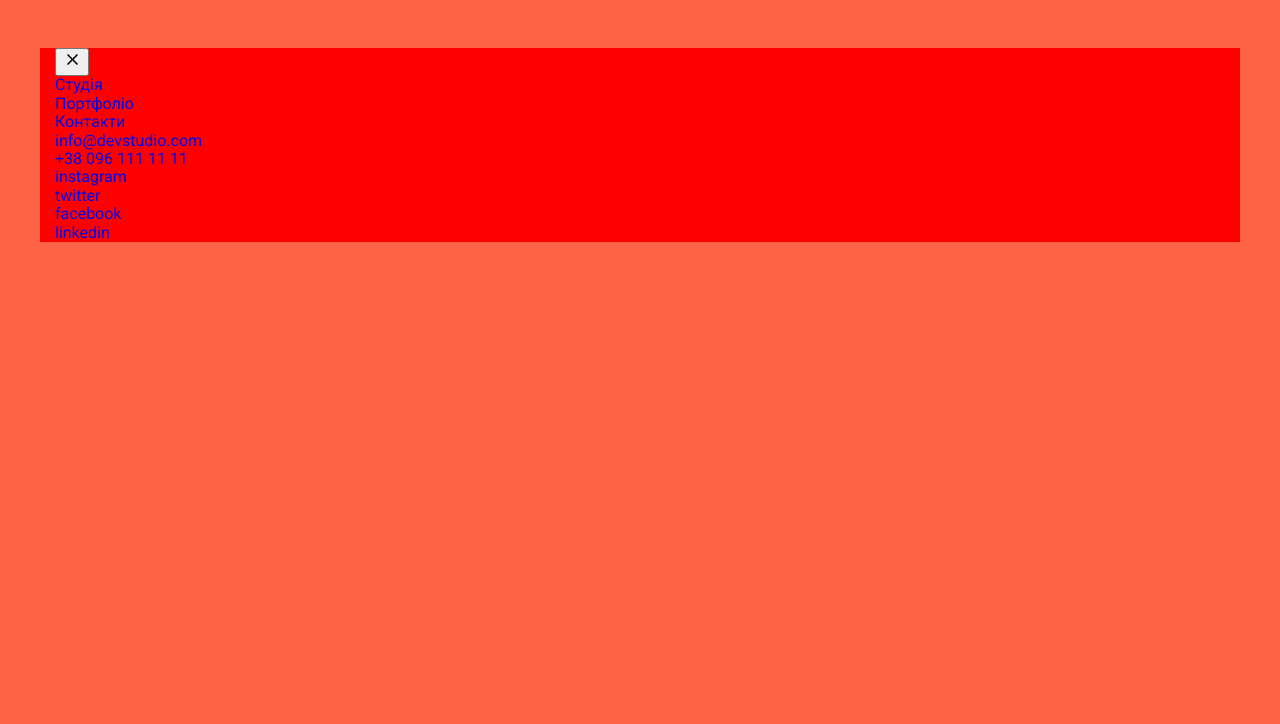
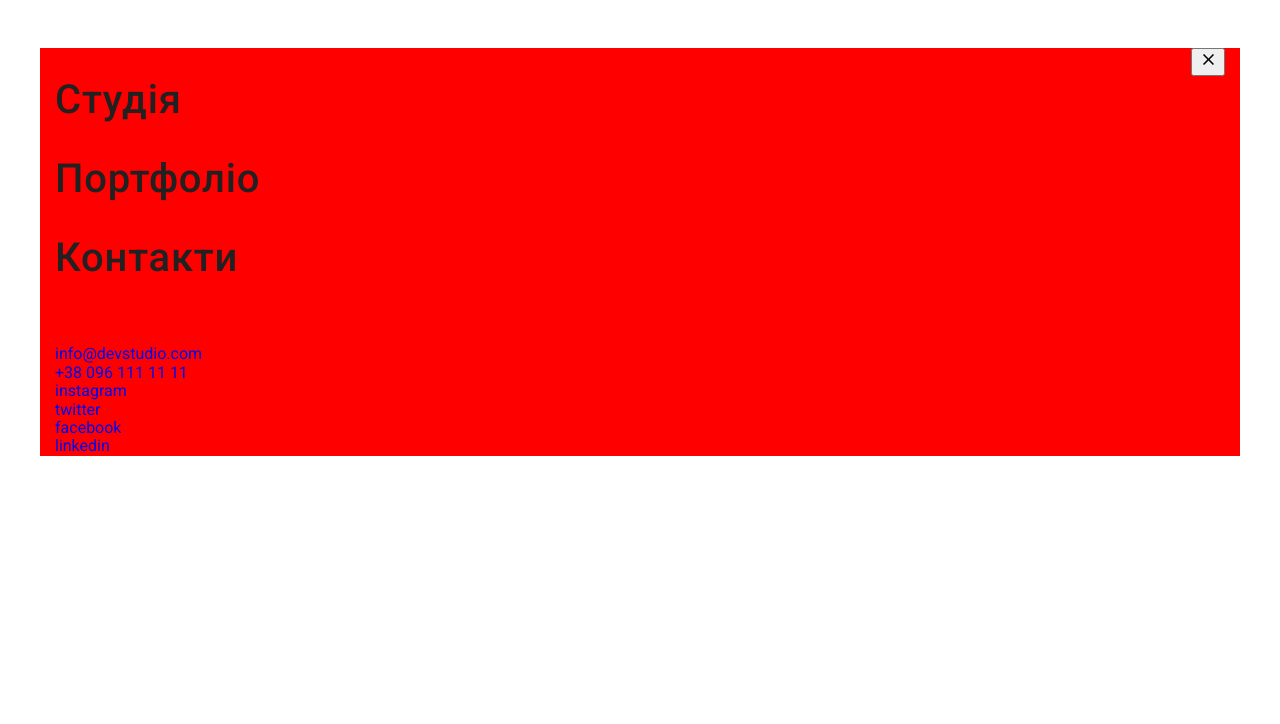
Before and after one commit to OleksandrCOI/goit-markup-hw-08, a website: page index.html in a window 1280 px wide. Shown: the top 724 px of the page. Drawn offline with nearby package versions, Linux system fonts and the light colour scheme.

Commit message:
ДЗ 8  меню далі

```diff
--- a/index.html
+++ b/index.html
@@ -73,7 +73,7 @@
       </div>
       <div class="menu-mob">
         <div class="container">
-          <button type="button" class="menu-close" data-modal-close>
+          <button type="button" class="menu-close">
             <svg class="icon-modal-close" width="18" height="18">
               <use href="./images/icons.svg#icon-modal-close"></use>
             </svg>
--- a/sass/components/_menu.scss
+++ b/sass/components/_menu.scss
@@ -1,32 +1,42 @@
 .menu-open {
+  display: block;
   margin-left: auto;
 }
 
 .menu-mob {
   width: 100vw;
   height: 100vh;
-  background-color: tomato;
+  background-color: #fff;
   top: 0;
   position: fixed;
   z-index: 1;
-  padding: 48px 40px;
+  padding-top: 48px;
+  padding-bottom: 48px;
 }
-.menu-mob {
-}
+
 .menu-close {
+  display: block;
   margin-left: auto;
 }
+
 .icon-modal-close {
 }
 .mob-menu-list {
+  margin-bottom: 64px;
 }
-.list {
+
+.mob-menu-list__item:not(:last-child) {
+  margin-bottom: 32px;
 }
-.mob-menu-list__item {
-}
+
 .item {
 }
 .mob-menu-list__link {
+  font-weight: 500;
+  font-size: 40px;
+  line-height: calc(47 / 40);
+  letter-spacing: 0.02em;
+  color: #212121;
 }
 .link {
 }
```
Also changed, not shown: css/main.css, css/main.min.css, 2 other files.
